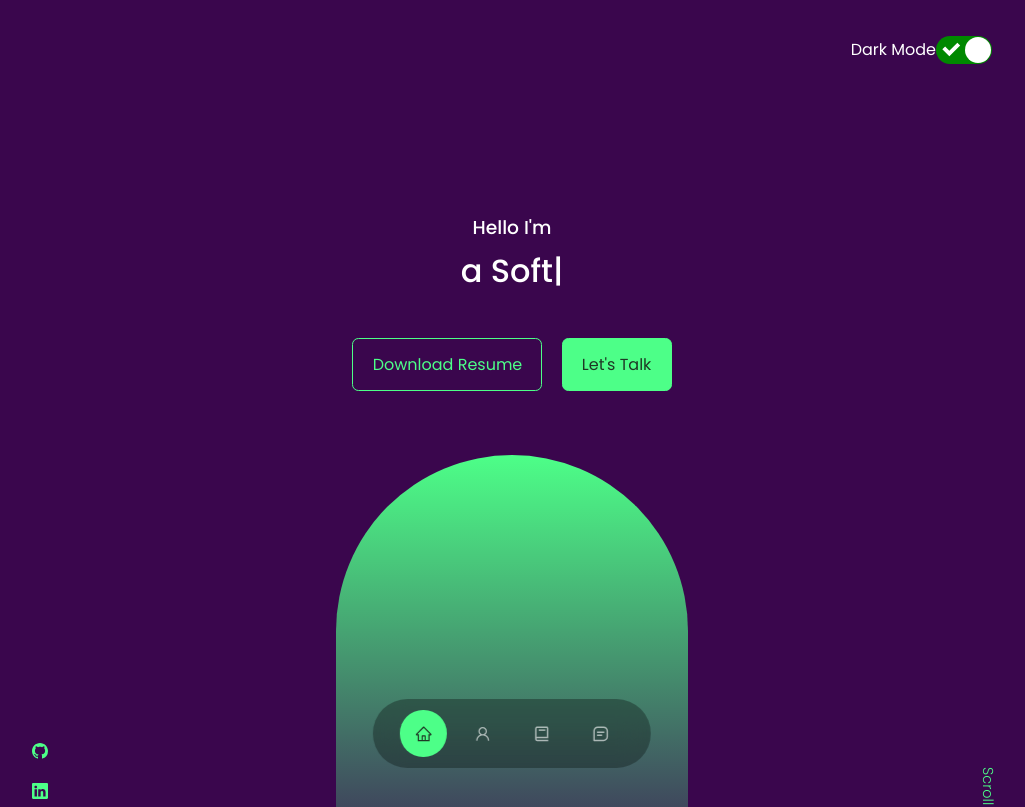
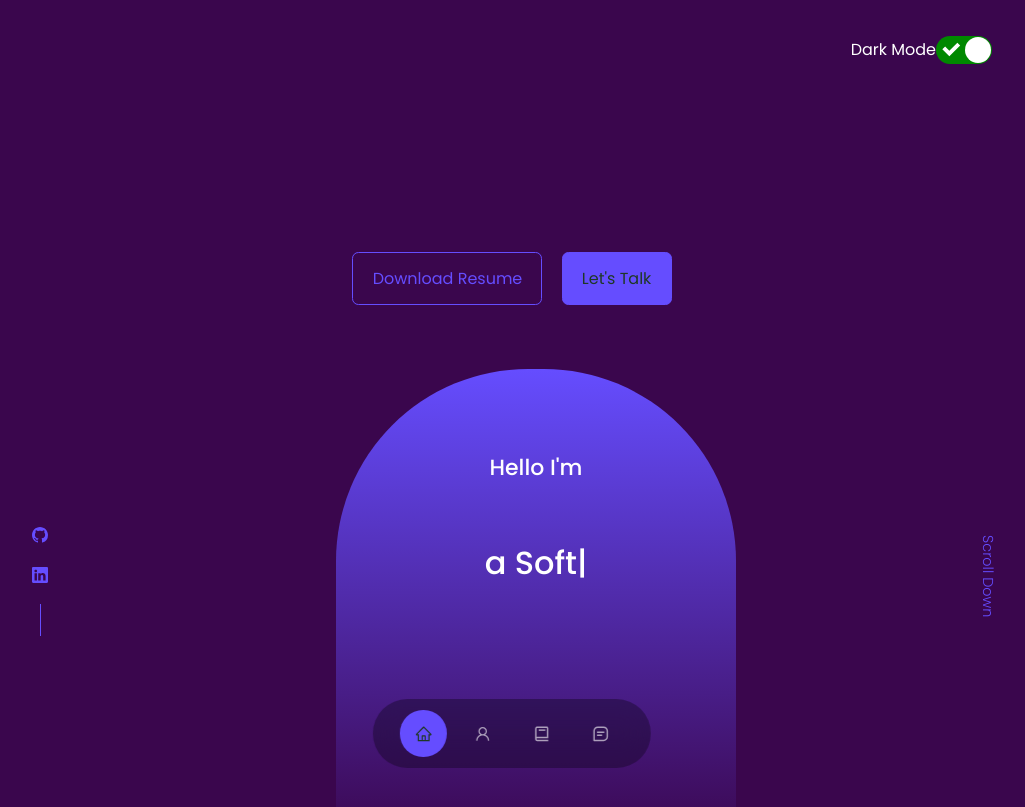
Before and after one commit to Anila277/Anilas-portfolio-React, a React (Create React App) app: page / in a window 1280 px wide. Shown: the top 807 px of the page, without its empty margins (128-1153 px from the left). Built offline with nearby package versions, Linux system fonts and the light colour scheme; a web font is replaced by a local one.

Commit message:
wip: made changes to header

```diff
--- a/src/components/about/About.jsx
+++ b/src/components/about/About.jsx
@@ -15,7 +15,7 @@ const about = () => {
             <div className='container about__container'>
                 <div className='about__me'>
                     <div className='about__me-image'>
-                        <img src={ME} alt="About Image" />
+                        {/* <img src={ME} alt="About Image" /> */}
                     </div>
                 </div>
                 <div className="about__content">
--- a/src/components/header/Header.jsx
+++ b/src/components/header/Header.jsx
@@ -1,7 +1,7 @@
 import React from 'react'
 import './header.css'
 import CTA from './CTA'
-import ME from '../../assets/fahad.png'
+import ME from '../../assets/photo.jpg'
 import HeaderSocials from './HeaderSocials'
 import Typed from "react-typed";
 
@@ -10,6 +10,11 @@ const header = () => {
     return (
         <header>
             <div className="container header__container">
+
+                <CTA />
+                <HeaderSocials />
+
+                <div className="me">
                     <h3>Hello I'm</h3>
                     <h1 className="typewriter">
                         <Typed
@@ -17,17 +22,13 @@ const header = () => {
                                 'a Software Engineer',
                                 'a Thinker',
                                 'a Mother',
-                            'Lover of Life'
+                                'a Lover of Life'
                             ]}
                             typeSpeed={150}
                             backSpeed={100}
                             loop
                         />
                     </h1>
-                <CTA />
-                <HeaderSocials />
-
-                <div className="me">
                     {/* <img src={ME} alt="me" /> */}
                 </div>
 
--- a/src/components/header/header.css
+++ b/src/components/header/header.css
@@ -28,7 +28,7 @@ header {
     gap: 0.8rem;
     position: absolute;
     left: 0;
-    bottom: 3rem;
+    bottom: 19rem;
 }
 
 .header__socials::after {
@@ -41,7 +41,7 @@ header {
 
 .me {
     background: linear-gradient(var(--color-primary), transparent);
-    width: 22rem;
+    width: 25rem;
     height: 30rem;
     position: absolute;
     left: calc(50% - 11rem);
@@ -49,6 +49,11 @@ header {
     border-radius: 12rem 12rem 0 0;
     overflow: hidden;
     padding: 5rem 1.5rem 1.5rem 1.5rem;
+}
+
+h3 {
+    margin-bottom: 49px;
+    font-size: 22px;
 }
 
 .typewriter {
@@ -63,7 +68,7 @@ header {
 .scroll__down {
     position: absolute;
     right: -2.3rem;
-    bottom: 5rem;
+    bottom: 22rem;
     transform: rotate(90deg);
     font-weight: 300;
     font-size: 0.9rem;
--- a/src/index.css
+++ b/src/index.css
@@ -13,7 +13,7 @@
 :root {
     --color-bg: #1f3825;
     --color-bg-variant: #2c6c4a;
-    --color-primary: #4dff88;
+    --color-primary: #654dff;
     --color-primary-variant: rgba(77, 255, 116, 0.4);
     --color-white: #fff;
     --color-light: rgba(255, 255, 255, 0.6);
```
Also changed, not shown: src/assets/download.jpg (added), src/assets/photo.jpg (added). Lines whose indentation alone changed are shown as unchanged.
